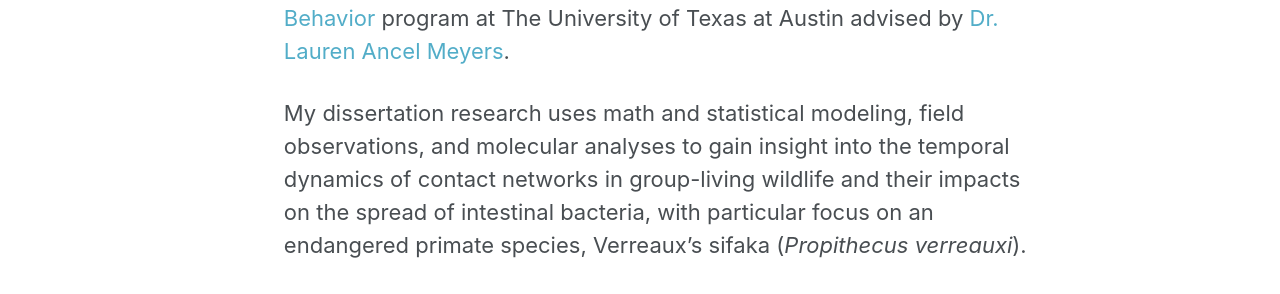
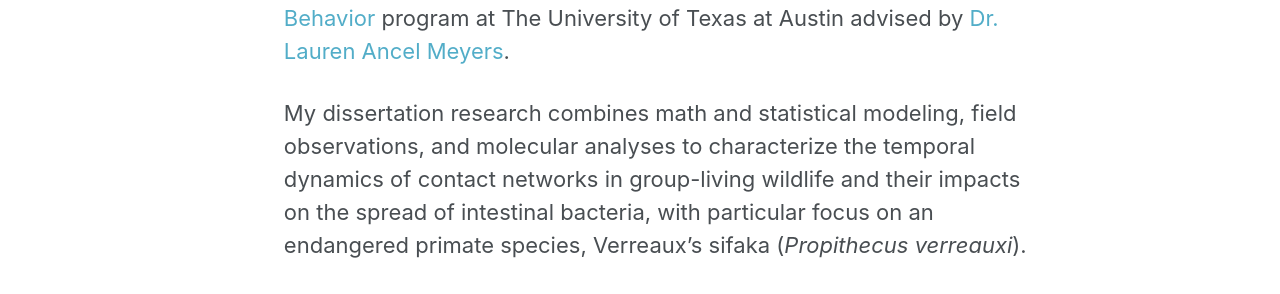
Before and after one commit to aperofsky/aperofsky.github.io, a Jekyll site: the page built from _pages/about.md, in a window 1280 px wide. Shown: the part 669-963 px from the top of the page. Built offline with Jekyll 4.4.1, drawn with Linux system fonts in a browser that asks for light colours.

Commit message:
updated about me and outreach

```diff
--- a/_pages/about.md
+++ b/_pages/about.md
@@ -17,7 +17,7 @@
 
 I am currently a sixth-year PhD student in the [Ecology, Evolution, and Behavior](https://www.cns.utexas.edu/eeb-graduate-program) program at The University of Texas at Austin advised by [Dr. Lauren Ancel Meyers](http://www.bio.utexas.edu/research/meyers/).
 
-My dissertation research uses math and statistical modeling, field observations, and molecular analyses to gain insight into the temporal dynamics of contact networks in group-living wildlife and their impacts on the spread of intestinal bacteria, with particular focus on an endangered primate species, Verreaux’s sifaka (_Propithecus verreauxi_).
+My dissertation research combines math and statistical modeling, field observations, and molecular analyses to characterize the temporal dynamics of contact networks in group-living wildlife and their impacts on the spread of intestinal bacteria, with particular focus on an endangered primate species, Verreaux’s sifaka (_Propithecus verreauxi_).
 
 
 ### Background
```
Also changed, not shown: _pages/outreach.md (+10 -5 lines).
